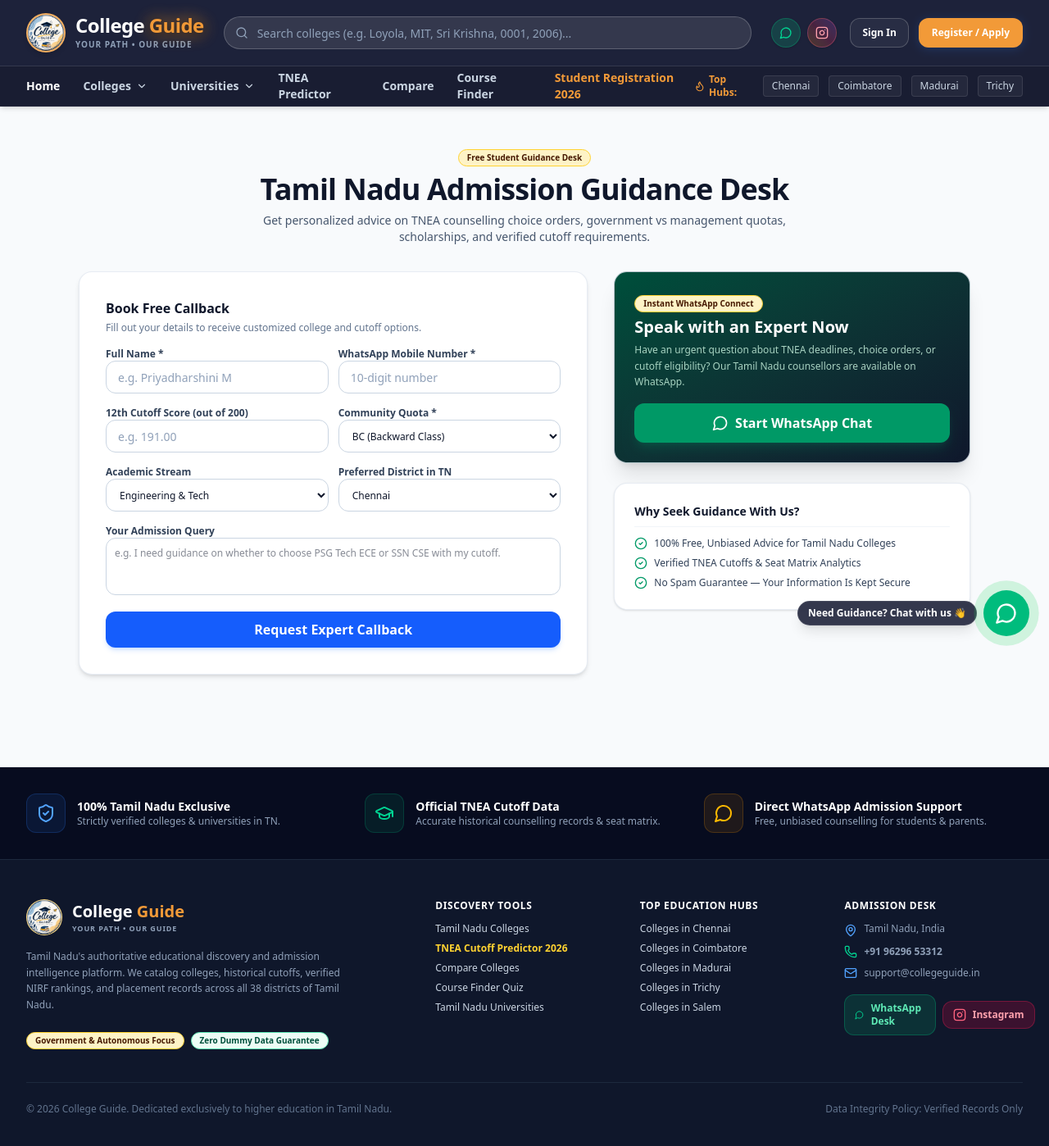
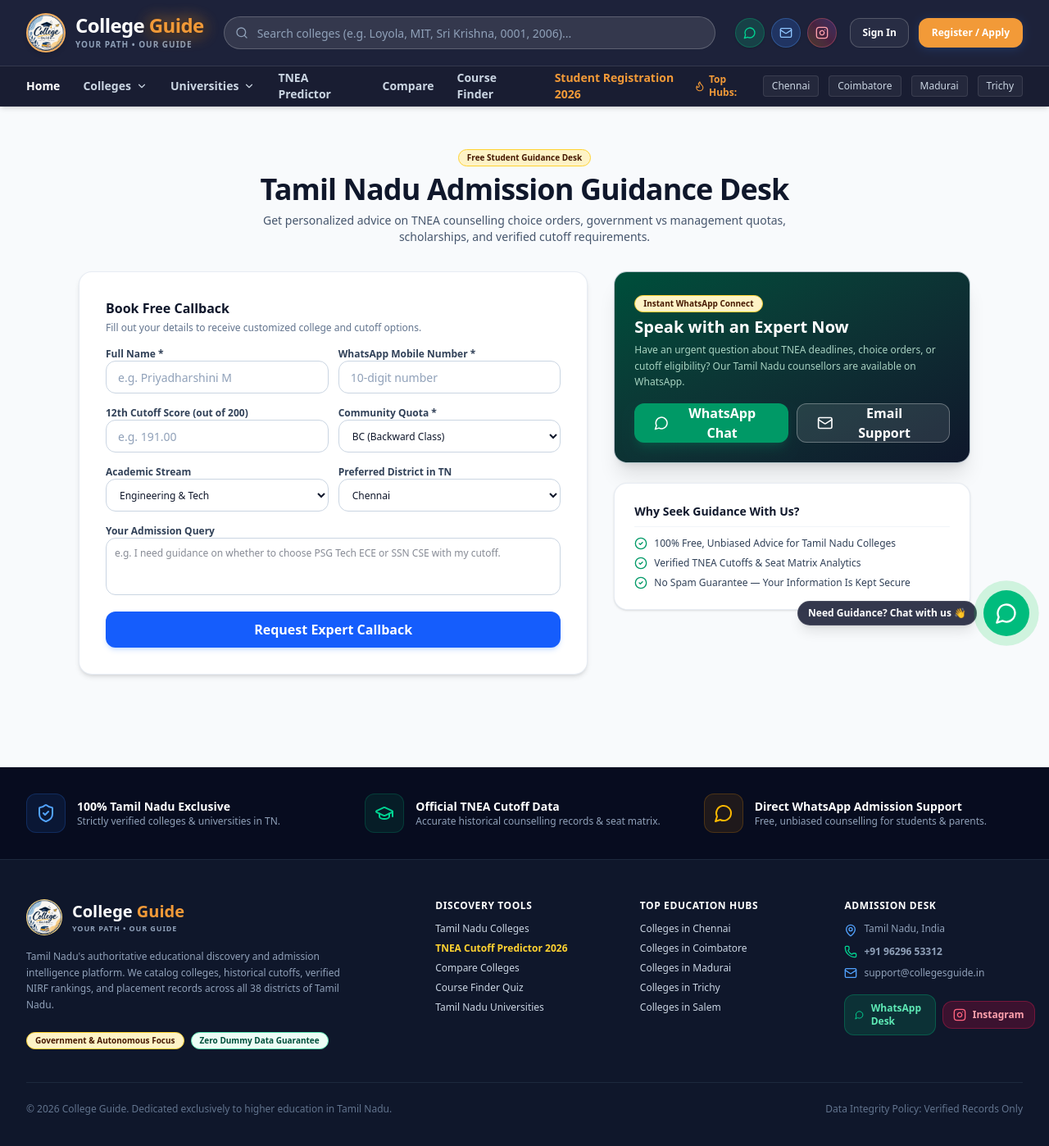
Before and after one commit to stephenraj27dot/College-One, a Next.js app: page /guidance in a window 1280 px wide. Shown: the top 1398 px of the page at 82% size. Built offline with nearby package versions, Linux system fonts and the light colour scheme.

Commit message:
feat: add support@collegesguide.in with clickable mailto across the site

```diff
--- a/src/app/(public)/colleges/[slug]/page.tsx
+++ b/src/app/(public)/colleges/[slug]/page.tsx
@@ -506,7 +506,9 @@ export default async function CollegeProfilePage({ params }: CollegeProfilePageP
 
                 <div className="flex items-center gap-2.5">
                   <Mail className="h-4 w-4 text-blue-600 shrink-0" />
-                  <span>support@collegeguide.in</span>
+                  <a href={`mailto:${siteConfig.email}?subject=Admission%20Inquiry%20-%20${encodeURIComponent(college.name)}`} className="hover:text-blue-600 font-medium text-slate-900 transition-colors">
+                    {siteConfig.email}
+                  </a>
                 </div>
               </div>
 
--- a/src/app/(public)/guidance/page.tsx
+++ b/src/app/(public)/guidance/page.tsx
@@ -12,6 +12,7 @@ import { Input } from "@/components/ui/input";
 import {
   MessageCircle,
   Phone,
+  Mail,
   ShieldCheck,
   CheckCircle2,
   HelpCircle,
@@ -255,12 +256,20 @@ export default function GuidancePage() {
                 </p>
               </div>
 
-              <a href={whatsappUrl} target="_blank" rel="noopener noreferrer" className="block">
-                <Button variant="whatsapp" size="lg" className="w-full font-bold gap-2 shadow-lg">
-                  <MessageCircle className="h-5 w-5" />
-                  <span>Start WhatsApp Chat</span>
-                </Button>
-              </a>
+              <div className="grid grid-cols-1 sm:grid-cols-2 gap-2.5">
+                <a href={whatsappUrl} target="_blank" rel="noopener noreferrer" className="block">
+                  <Button variant="whatsapp" size="lg" className="w-full font-bold gap-2 shadow-lg">
+                    <MessageCircle className="h-5 w-5" />
+                    <span>WhatsApp Chat</span>
+                  </Button>
+                </a>
+                <a href={`mailto:${siteConfig.email}?subject=Admission%20Guidance%20Inquiry`} className="block">
+                  <Button variant="outline" size="lg" className="w-full font-bold gap-2 border-white/30 text-white bg-white/10 hover:bg-white/20 hover:text-white">
+                    <Mail className="h-5 w-5" />
+                    <span>Email Support</span>
+                  </Button>
+                </a>
+              </div>
             </Card>
 
             <Card className="p-6 space-y-3 text-xs text-slate-700">
--- a/src/app/admin/page.tsx
+++ b/src/app/admin/page.tsx
@@ -82,7 +82,7 @@ export default function AdminDashboardPage() {
     description: "",
     website_url: "",
     contact_phone: "+91 96296 53312",
-    contact_email: "support@collegeguide.in",
+    contact_email: "support@collegesguide.in",
     is_featured: false,
     nirf_ranking: "",
   });
@@ -394,7 +394,7 @@ export default function AdminDashboardPage() {
           description: "",
           website_url: "",
           contact_phone: "+91 96296 53312",
-          contact_email: "support@collegeguide.in",
+          contact_email: "support@collegesguide.in",
           is_featured: false,
           nirf_ranking: "",
         });
--- a/src/components/layout/FloatingContactWidget.tsx
+++ b/src/components/layout/FloatingContactWidget.tsx
@@ -2,7 +2,7 @@
 
 import { useState } from "react";
 import { siteConfig } from "@/config/site";
-import { MessageCircle, Instagram, Phone, X } from "lucide-react";
+import { MessageCircle, Instagram, Phone, Mail, X } from "lucide-react";
 
 export function FloatingContactWidget() {
   const [isOpen, setIsOpen] = useState(false);
@@ -59,6 +59,19 @@ export function FloatingContactWidget() {
           </a>
 
           <a
+            href={`mailto:${siteConfig.email}`}
+            className="flex items-center gap-3 p-2.5 rounded-xl bg-indigo-600/20 hover:bg-indigo-600/40 border border-indigo-500/30 text-indigo-300 transition-all duration-200 group"
+          >
+            <div className="h-8 w-8 rounded-full bg-indigo-600 text-white flex items-center justify-center shrink-0 group-hover:scale-110 transition-transform">
+              <Mail className="h-4 w-4" />
+            </div>
+            <div>
+              <p className="font-bold text-xs text-white">Email Support</p>
+              <p className="text-[10px] text-indigo-300 font-semibold">{siteConfig.email}</p>
+            </div>
+          </a>
+
+          <a
             href={`tel:+919629653312`}
             className="flex items-center gap-3 p-2.5 rounded-xl bg-blue-600/20 hover:bg-blue-600/40 border border-blue-500/30 text-blue-300 transition-all duration-200 group"
           >
--- a/src/components/layout/Footer.tsx
+++ b/src/components/layout/Footer.tsx
@@ -165,7 +165,9 @@ export function Footer() {
                 </div>
                 <div className="flex items-center gap-2">
                   <Mail className="h-4 w-4 text-blue-400 shrink-0" />
-                  <span>support@collegeguide.in</span>
+                  <a href={`mailto:${siteConfig.email}`} className="hover:text-blue-400 transition-colors">
+                    {siteConfig.email}
+                  </a>
                 </div>
                 <div className="pt-2 flex items-center gap-2">
                   <a
--- a/src/components/layout/Header.tsx
+++ b/src/components/layout/Header.tsx
@@ -14,6 +14,7 @@ import {
   Search,
   MessageCircle,
   Instagram,
+  Mail,
   ChevronDown,
   ChevronRight,
   Flame,
@@ -163,6 +164,13 @@ export function Header() {
                   className="h-9 w-9 rounded-full bg-emerald-500/20 text-emerald-400 border border-emerald-500/30 flex items-center justify-center hover:bg-emerald-500 hover:text-white hover:scale-110 transition-all duration-300 shadow-sm"
                 >
                   <MessageCircle className="h-4 w-4" />
+                </a>
+                <a
+                  href={`mailto:${siteConfig.email}`}
+                  aria-label="Email Support"
+                  className="h-9 w-9 rounded-full bg-blue-500/20 text-blue-300 border border-blue-400/30 flex items-center justify-center hover:bg-blue-600 hover:text-white hover:scale-110 transition-all duration-300 shadow-sm"
+                >
+                  <Mail className="h-4 w-4" />
                 </a>
                 <a
                   href={siteConfig.instagramUrl}
@@ -654,6 +662,14 @@ export function Header() {
                 <span>WhatsApp Admission Desk</span>
               </a>
 
+              <a
+                href={`mailto:${siteConfig.email}`}
+                className="w-full inline-flex items-center justify-center gap-2 p-3.5 rounded-xl bg-indigo-600 hover:bg-indigo-700 text-white font-black text-xs shadow-lg"
+              >
+                <Mail className="h-4 w-4" />
+                <span>Email Support ({siteConfig.email})</span>
+              </a>
+
               <div className="grid grid-cols-2 gap-2">
                 <Link href="/login" onClick={() => setMobileMenuOpen(false)}>
                   <Button variant="outline" className="w-full h-11 border-white/20 bg-white/5 text-white text-xs font-bold rounded-xl hover:bg-white/15">
--- a/src/config/site.ts
+++ b/src/config/site.ts
@@ -3,6 +3,7 @@ export const siteConfig = {
   description:
     "Official Tamil Nadu College Discovery, Cutoff Predictor, Academic Exploration and Admission Guidance Platform. Discover verified engineering, medical, arts, law, and agricultural colleges across all 38 districts of Tamil Nadu.",
   url: "https://collegesguide.in",
+  email: "support@collegesguide.in",
   ogImage: "/logo.jpg",
   state: "Tamil Nadu",
   whatsappNumber: process.env.NEXT_PUBLIC_WHATSAPP_NUMBER || "919629653312",
--- a/src/lib/data/tneaMasterCodes.ts
+++ b/src/lib/data/tneaMasterCodes.ts
@@ -1039,7 +1039,7 @@ export function findCollegeByTneaCode(query: string): DetailedCollege | null {
     description: `${entry.name} (TNEA Counselling Code: ${entry.code}) is a premier engineering institution located in ${entry.city}, ${entry.district} District, Tamil Nadu. Affiliated with ${entry.affiliated_university} and accredited with ${entry.naac_grade} Grade, it offers top-ranking undergraduate B.E. / B.Tech degree courses with strong campus placement records.`,
     website_url: siteConfig.url,
     contact_phone: siteConfig.phoneDisplay,
-    contact_email: "support@collegeguide.in",
+    contact_email: siteConfig.email,
     banner_url: getCampusImageForCollege(entry.code, slug, entry.name),
     logo_url: "/logo.jpg",
     hostel_available: true,
--- a/src/services/aiCollegeService.ts
+++ b/src/services/aiCollegeService.ts
@@ -262,7 +262,7 @@ DO NOT include any markdown code blocks, backticks, or extra commentary. Return
               website_url: siteConfig.url,
               // STRICT OVERRIDE: College Guide Admission Desk ONLY
               contact_phone: siteConfig.phoneDisplay,
-              contact_email: "support@collegeguide.in",
+              contact_email: siteConfig.email,
               banner_url: bannerUrl,
               logo_url: "/logo.jpg",
               hostel_available: parsed.hostel_available ?? true,
@@ -428,7 +428,7 @@ function generateDynamicFallbackCollege(collegeName: string): DetailedCollege {
     website_url: siteConfig.url,
     // STRICT OVERRIDE: College Guide Admission Desk ONLY
     contact_phone: siteConfig.phoneDisplay,
-    contact_email: "support@collegeguide.in",
+    contact_email: siteConfig.email,
     banner_url: "https://images.unsplash.com/photo-1562774053-701939374585?auto=format&fit=crop&w=1200&q=80",
     logo_url: "/logo.jpg",
     hostel_available: true,
```
